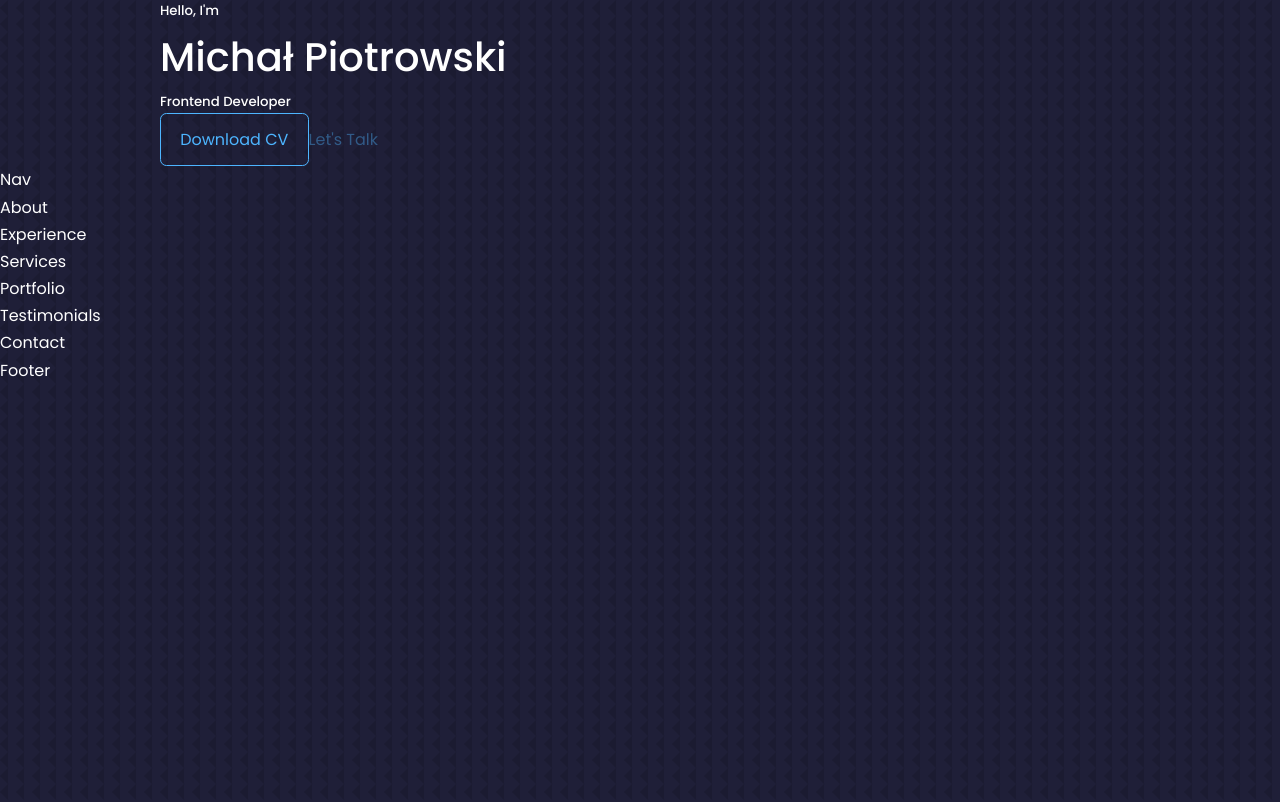
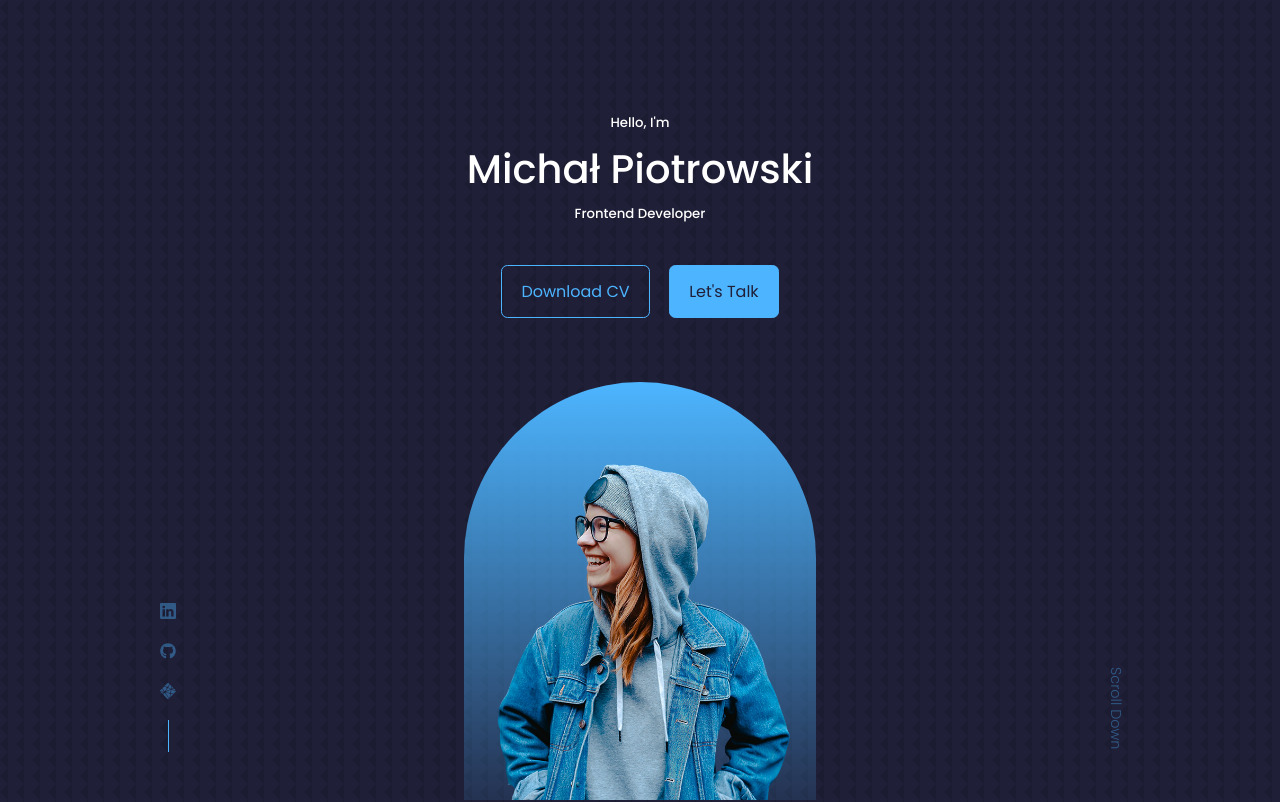
Before and after one commit to mike-piotrowski/portfolio-website, a React (Create React App) app in the folder react-portfolio-1/: page / in a window 1280 px wide. Shown: the top 802 px of the page. Built offline with nearby package versions, Linux system fonts and the light colour scheme.

Commit message:
Added Header & mk responsive

```diff
--- a/react-portfolio-1/package.json
+++ b/react-portfolio-1/package.json
@@ -8,6 +8,7 @@
     "@testing-library/user-event": "^13.5.0",
     "react": "^18.1.0",
     "react-dom": "^18.1.0",
+    "react-icons": "^4.4.0",
     "react-scripts": "5.0.1",
     "web-vitals": "^2.1.4"
   },
--- a/react-portfolio-1/src/components/header/CTA.jsx
+++ b/react-portfolio-1/src/components/header/CTA.jsx
@@ -1,13 +1,17 @@
-import React from 'react';
-import CV from '../../assets/my-cv.pdf';
+import React from "react";
+import CV from "../../assets/my-cv.pdf";
 
 const CTA = () => {
   return (
-    <div className='cta'>
-        <a href={CV} download className='btn'>Download CV</a>
-        <a href='#contact'>Let's Talk</a>
+    <div className="cta">
+      <a href={CV} download className="btn">
+        Download CV
+      </a>
+      <a href="#contact" className="btn btn-primary">
+        Let's Talk
+      </a>
     </div>
-  )
-}
+  );
+};
 
-export default CTA
+export default CTA;
--- a/react-portfolio-1/src/components/header/Header.jsx
+++ b/react-portfolio-1/src/components/header/Header.jsx
@@ -1,6 +1,8 @@
 import React from "react";
 import './header.css';
 import CTA from './CTA';
+import ME from '../../assets/me.png'
+import HeaderSocial from "./HeaderSocials";
 
 const Header = () => {
   return (
@@ -10,6 +12,11 @@
         <h1>Michał Piotrowski</h1>
         <h5 className="text-light">Frontend Developer</h5>
         <CTA />
+        <HeaderSocial />
+        <div className="me">
+          <img src={ME} alt="me" />
+        </div>
+        <a href="#contact" className="scroll__down">Scroll Down</a>
       </div>
     </header>
   )
--- /dev/null
+++ b/react-portfolio-1/src/components/header/HeaderSocials.jsx
@@ -0,0 +1,18 @@
+import React from 'react'
+import { BsLinkedin } from 'react-icons/bs'
+import { FaGithub } from 'react-icons/fa'
+import { SiNetlify } from 'react-icons/si'
+
+
+
+const HeaderSocials = () => {
+  return (
+    <div className='header__socials'>
+        <a href='https://linkedin.com' target="_blank"><BsLinkedin /></a>
+        <a href='https://github.com' target="_blank"><FaGithub /></a>
+        <a href='https://app.netlify.com' target="_blank"><SiNetlify /></a>
+    </div>
+  )
+}
+
+export default HeaderSocials
--- a/react-portfolio-1/src/components/header/header.css
+++ b/react-portfolio-1/src/components/header/header.css
@@ -1,4 +1,83 @@
-body {
-  background-color: black;
-  color: white;
+header {
+    height: 100vh;
+    padding-top: 7rem;
+    overflow: hidden;
 }
+
+.header__container{
+    text-align: center;
+    height: 100%;
+    position: relative;
+}
+
+/* ============== CTA ============== */
+
+.cta{
+    margin-top: 2.5rem;
+    display: flex;
+    gap: 1.2rem;
+    justify-content: center;
+}
+
+/* ============== HEADER SOCIALS ============== */
+
+.header__socials{
+    display: flex;
+    flex-direction: column;
+    align-items: center;
+    gap: 0.8rem;
+    position: absolute;
+    left: 0;
+    bottom: 3rem;
+}
+
+.header__socials::after{
+    content: "";
+    width: 1px;
+    height: 2rem;
+    background-color: var(--color-primary);
+}
+
+/* ============== ME ============== */
+
+.me {
+    background: linear-gradient(var(--color-primary), transparent);
+    width: 22rem;
+    height: 30rem;
+    position: absolute;
+    left: calc(50% - 11rem);
+    margin-top: 4rem;
+    border-radius: 12rem 12rem 0 0;
+    overflow: hidden;
+    padding: 5rem 1.5rem 1.5rem 1.5rem;
+}
+
+/* ============== SCROLL DOWN ============== */
+
+.scroll__down {
+    position: absolute;
+    right: -2.3rem;
+    bottom: 5rem;
+    transform: rotate(90deg);
+    font-weight: 300;
+    font-size: 0.9rem;
+}
+
+/* ================== MEDIA QUERIES (TABLETS & OTHER MEDIUM DEVICES) ======================= */
+
+@media screen and (max-width: 1024px) {
+    header{
+        height: 68vh;
+    }
+}
+
+/* ================== MEDIA QUERIES (PHONES & OTHER SMALL DEVICES) ======================= */
+
+@media screen and (max-width: 600px) {
+    header{
+        height: 100vh;
+    }
+    .header__socials, .scroll__down {
+        display: none;
+    }
+}
```
Also changed, not shown: 2 other files (tests, documents, lock files or other folders).
